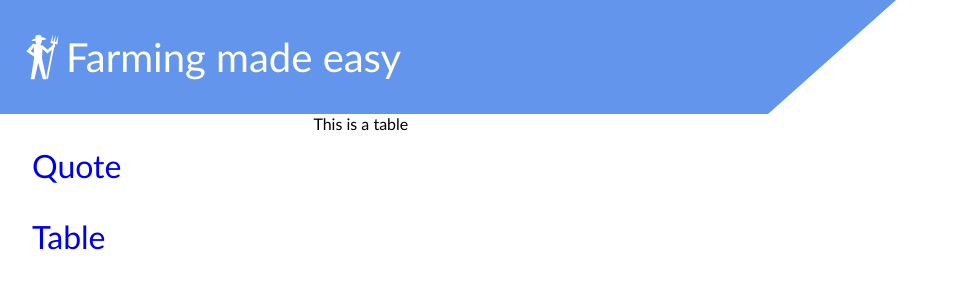
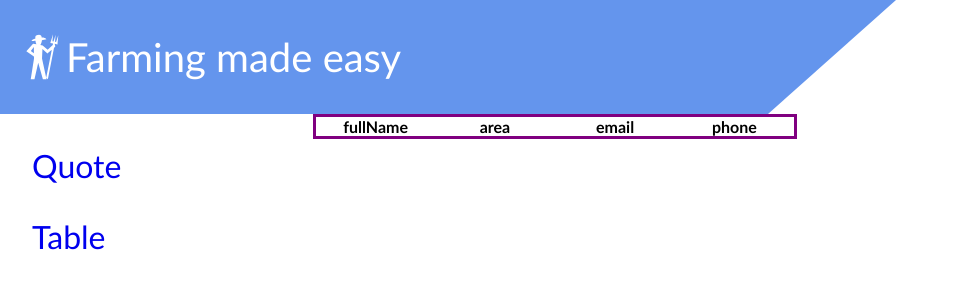
Before and after one commit to slav-getov/react-proj, a React app: page /table in a window 1280 px wide. Shown: the top 300 px of the page, without its empty margins (0-959 px from the left). Built offline with nearby package versions, Linux system fonts and the light colour scheme.

Commit message:
working on table

```diff
--- a/package.json
+++ b/package.json
@@ -15,6 +15,7 @@
     "styled-components": "^5"
   },
   "dependencies": {
+    "@hookform/error-message": "^2.0.1",
     "html-loader": "^4.2.0",
     "html-webpack-plugin": "^5.5.0",
     "react": "^18.2.0",
--- a/src/components/Form.jsx
+++ b/src/components/Form.jsx
@@ -40,17 +40,27 @@ const Form = () => {
     register,
     handleSubmit,
     watch,
-    formState: { errors, ...formState },
-  } = useForm({ mode: "all" });
+    reset,
+    formState: { errors, isValid },
+  } = useForm({
+    mode: "all",
+    criteriaMode: "all",
+    defaultValues: {
+      fullName: "",
+      areaSqr: "",
+      phone: "",
+      email: "",
+    },
+  });
   const onSubmit = (data) => console.log(data);
-
+  console.log(isValid);
   return (
     <FormStyles onSubmit={handleSubmit(onSubmit)}>
       <legend>Get a Farm Maintenance Quote</legend>
       <div>
         <StyledLabel htmlFor="fullName">Full Name</StyledLabel>
         <StyledInput
-          defaultValue="test"
+          placeholder="Mike Stephens"
           {...register("fullName", {
             required: {
               value: true,
@@ -65,6 +75,7 @@ const Form = () => {
 
         <StyledLabel htmlFor="area">Area in square meters</StyledLabel>
         <StyledInput
+          placeholder="1123"
           {...register("areaSqr", {
             required: {
               value: true,
@@ -79,6 +90,7 @@ const Form = () => {
 
         <StyledLabel htmlFor="phone">Phone Number</StyledLabel>
         <StyledInput
+          placeholder="+35988777"
           {...register("phone", {
             required: {
               value: true,
@@ -94,6 +106,7 @@ const Form = () => {
 
         <StyledLabel htmlFor="email">Email</StyledLabel>
         <StyledInput
+          placeholder="you@whatevermail.com"
           {...register("email", {
             required: {
               value: true,
@@ -102,8 +115,8 @@ const Form = () => {
           })}
         />
 
-        <StyledButton type="submit" title="Submit" />
-        <StyledButton title="Cancel" />
+        <StyledButton type="submit" title="Submit" isDisabled={!isValid} />
+        <StyledButton title="Cancel" onClick={() => reset()} />
 
         <div>
           {(errors.fullName?.message && (
--- a/src/components/Table.jsx
+++ b/src/components/Table.jsx
@@ -1,7 +1,27 @@
 import React from "react";
-
+import { tableData } from "../static data/data.table";
+import styled from "styled-components";
+const TableStyles = styled.table`
+  table-layout: fixed;
+  width: 50%;
+  border-collapse: collapse;
+  border: 3px solid purple;
+`;
 const Table = () => {
-  return <div>This is a table</div>;
+  return (
+    <div>
+      <TableStyles>
+        <thead>
+          <tr>
+            {Object.keys(tableData[0]).map((singleObjectKey) => (
+              <th key={singleObjectKey}>{singleObjectKey}</th>
+            ))}
+          </tr>
+        </thead>
+        <tbody></tbody>
+      </TableStyles>
+    </div>
+  );
 };
 
 export default Table;
--- a/src/shared/ActionableButton.jsx
+++ b/src/shared/ActionableButton.jsx
@@ -9,11 +9,16 @@ const ButtonStyles = styled.button`
   border: none;
   border-radius: 5px;
   cursor: pointer;
+  disabled: ${(props) => (props.isDisabled ? true : false)};
 `;
 
-export const ActionableButton = ({ title, onClick, className }) => {
+export const ActionableButton = ({ title, onClick, className, isDisabled }) => {
   return (
-    <ButtonStyles className={className} onClick={onClick}>
+    <ButtonStyles
+      className={className}
+      onClick={onClick}
+      isDisabled={isDisabled}
+    >
       {title}
     </ButtonStyles>
   );
--- /dev/null
+++ b/src/static data/data.table.js
@@ -0,0 +1,20 @@
+export const tableData = [
+  {
+    fullName: "Bill Stephenson",
+    area: 321,
+    email: "bill@yahoo.com",
+    phone: "+359879456",
+  },
+  {
+    fullName: "Mike Colie",
+    area: 122,
+    email: "mike@gmail.com",
+    phone: "+359879333",
+  },
+  {
+    fullName: "Fred N.",
+    area: 567,
+    email: "fred@abv.bg",
+    phone: "+359843434",
+  },
+];
```
Also changed, not shown: 1 other file (tests, documents, lock files or other folders).
